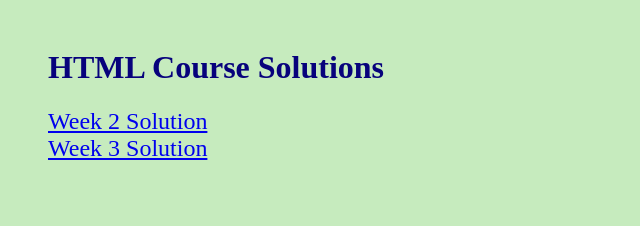
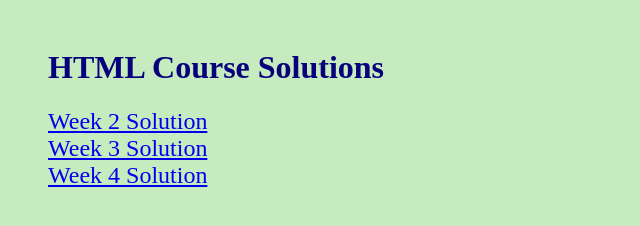
Before and after one commit to chamomi/coursera-html, a plain HTML site: page index.html in a window 1280 px wide. Shown: the whole page, without its empty margins (0-640 px from the left). Drawn offline with Linux system fonts and the light colour scheme.

Commit message:
minor update

```diff
--- a/index.html
+++ b/index.html
@@ -10,6 +10,7 @@
 <h1 style="color: #07027C;">HTML Course Solutions</h1>
 <div style="font-size: 1.5em;"><a href="week2-solution/index.html">Week 2 Solution</a></div>
 <div style="font-size: 1.5em;"><a href="week3-solution/index.html">Week 3 Solution</a></div>
+<div style="font-size: 1.5em;"><a href="week4-solution/index.html">Week 4 Solution</a></div>
 </div>
 </body>
 </html>
```
